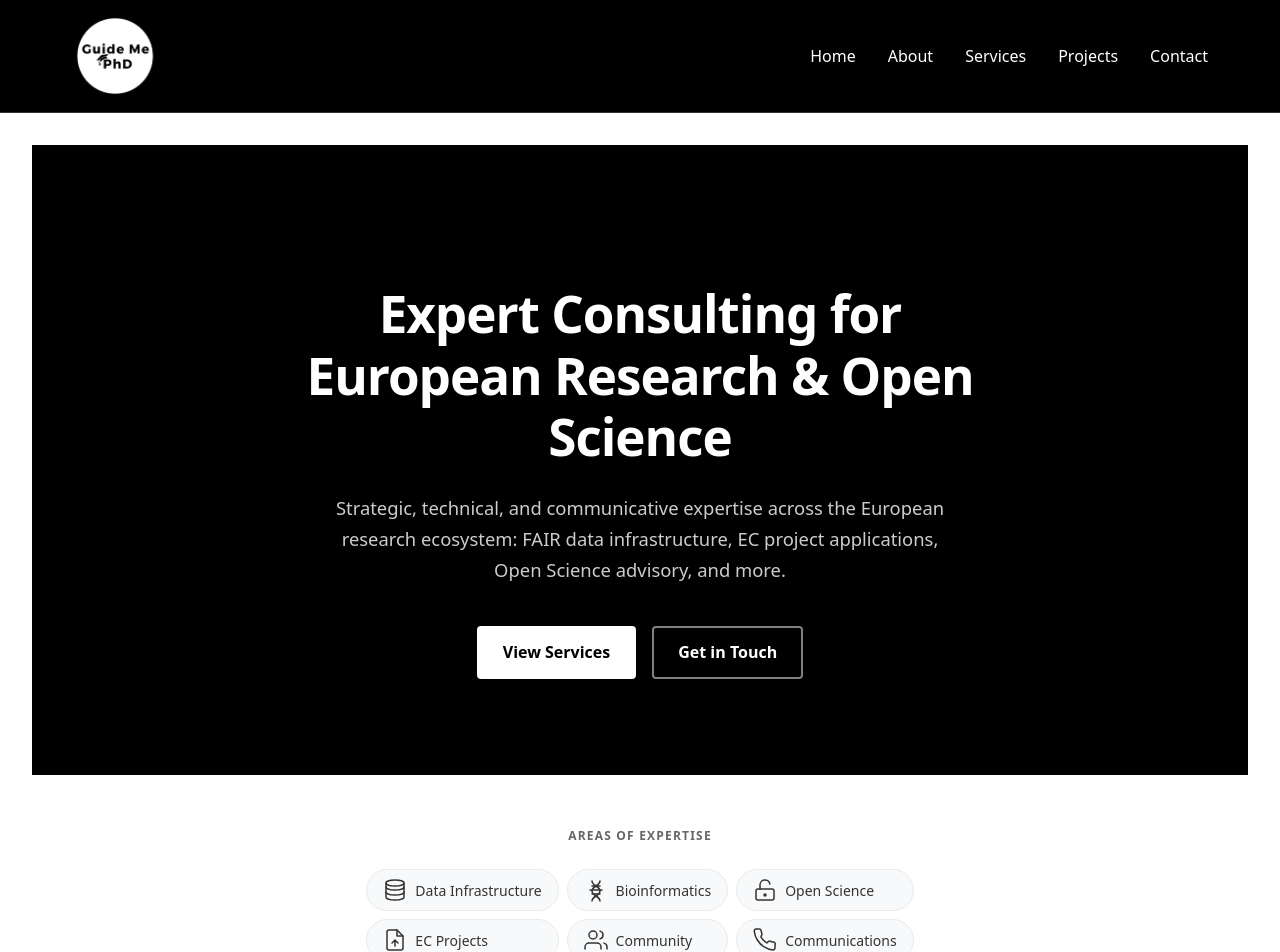
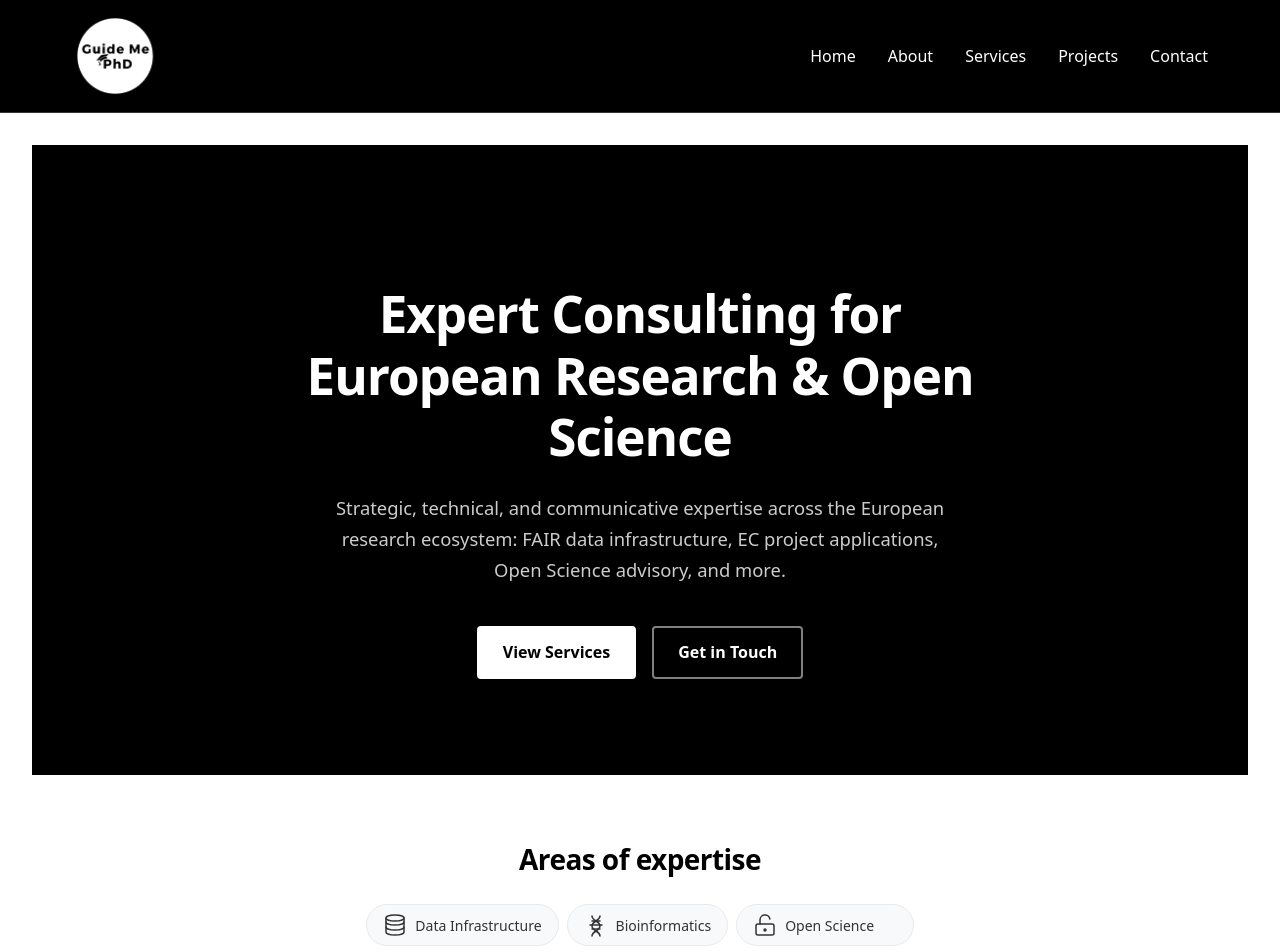
Before and after one commit to gavinf97/guidemephd-static, a React (Vite) app: page / in a window 1280 px wide. Shown: the top 952 px of the page. Built offline with nearby package versions, Linux system fonts and the light colour scheme.

Commit message:
updates for consulting only

```diff
--- a/src/pages/Home.css
+++ b/src/pages/Home.css
@@ -76,14 +76,13 @@
   border-bottom: 1px solid var(--color-border-light);
 }
 
-.strip-label {
-  font-size: 0.75rem;
-  text-transform: uppercase;
-  letter-spacing: 0.1em;
-  color: var(--color-subtle-text);
+.strip-title {
+  font-size: 1.75rem;
+  font-weight: 700;
+  letter-spacing: -0.02em;
+  color: var(--color-black);
   text-align: center;
   margin-bottom: 1.5rem;
-  font-weight: 600;
 }
 
 .strip-grid {
--- a/src/pages/Home.jsx
+++ b/src/pages/Home.jsx
@@ -41,7 +41,7 @@ const Home = () => {
 
       <section className="expertise-strip">
         <div className="container">
-          <p className="strip-label">Areas of expertise</p>
+          <h2 className="strip-title">Areas of expertise</h2>
           <div className="strip-grid">
             {expertiseAreas.map(({ Icon, label }) => (
               <div key={label} className="strip-item">
```
Also changed, not shown: 5 other files (tests, documents, lock files or other folders).
